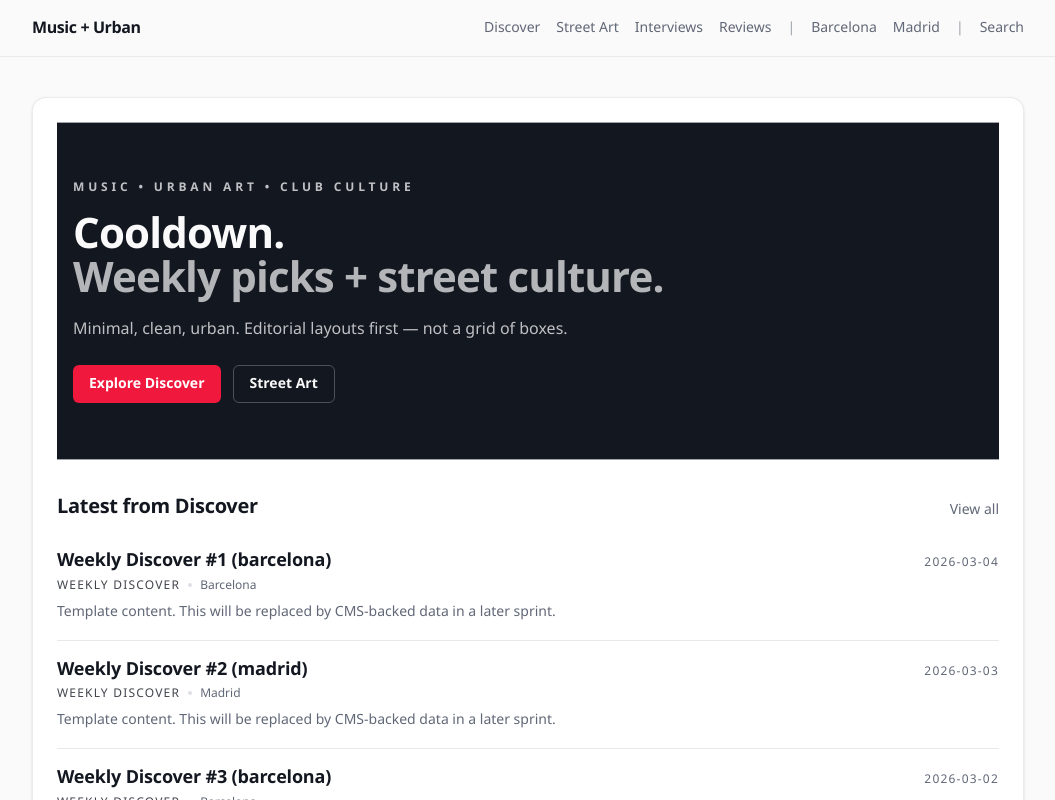
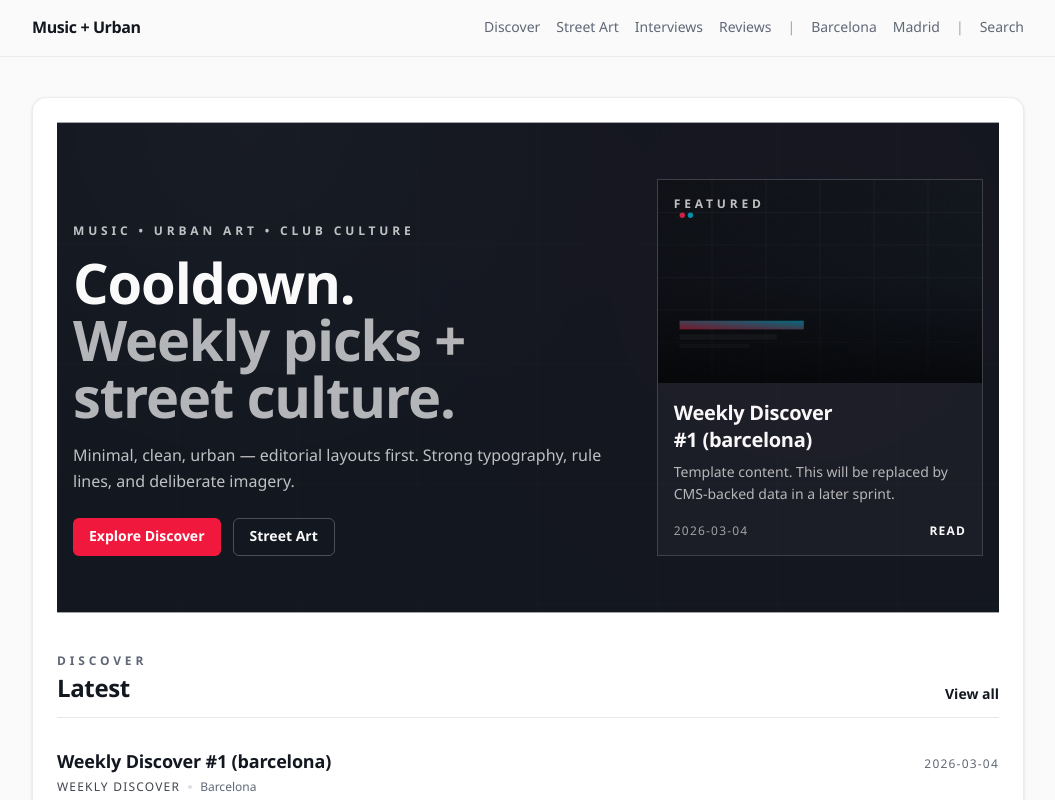
Before and after one commit to Arian1192/cooldown, a Next.js app in the folder web/: page / in a window 1280 px wide. Shown: the top 800 px of the page, without its empty margins (112-1167 px from the left). Built offline with nearby package versions, Linux system fonts and the light colour scheme; no server answers.

Commit message:
feat(ui): strengthen TagMag hero + featured module

```diff
--- a/web/src/app/page.tsx
+++ b/web/src/app/page.tsx
@@ -1,26 +1,38 @@
+import Image from "next/image";
 import Link from "next/link";
 
 import { EditorialList } from "@/components/EditorialList";
-import { getPagedItems } from "@/lib/content";
+import { getItem, getPagedItems } from "@/lib/content";
 
 export default function Home() {
-  const { items } = getPagedItems("discover", 1, 6);
+  const featured = getItem("discover", "discover-1");
+  const { items } = getPagedItems("discover", 1, 8);
 
   return (
-    <div className="space-y-8">
+    <div className="space-y-10">
       {/* Hero (TagMag-inspired) */}
       <section className="relative overflow-hidden border-y border-border/70 bg-foreground text-background">
-        <div className="mx-auto max-w-5xl px-4 py-14">
+        {/* subtle noise / grid */}
+        <div className="pointer-events-none absolute inset-0 opacity-[0.12]">
+          <div className="absolute inset-0 bg-[radial-gradient(circle_at_20%_0%,rgba(255,255,255,0.18),transparent_45%),radial-gradient(circle_at_80%_30%,rgba(255,45,85,0.18),transparent_55%)]" />
+          <div className="absolute inset-0 bg-[linear-gradient(to_right,rgba(255,255,255,0.10)_1px,transparent_1px),linear-gradient(to_bottom,rgba(255,255,255,0.10)_1px,transparent_1px)] bg-[size:120px_120px]" />
+        </div>
+
+        <div className="mx-auto max-w-6xl px-4 py-14">
+          <div className="grid items-end gap-10 lg:grid-cols-[1.25fr_0.75fr]">
             <div className="max-w-3xl space-y-4">
               <p className="text-xs font-semibold uppercase tracking-[0.32em] text-background/75">
                 Music • Urban Art • Club Culture
               </p>
-            <h1 className="text-balance text-[42px] font-semibold leading-[1.05] tracking-tight">
+              <h1 className="text-balance text-[48px] font-semibold leading-[1.02] tracking-tight sm:text-[56px]">
                 Cooldown.
-              <span className="block text-background/70">Weekly picks + street culture.</span>
+                <span className="block text-background/70">
+                  Weekly picks + street culture.
+                </span>
               </h1>
               <p className="max-w-[70ch] text-pretty text-base leading-relaxed text-background/75">
-              Minimal, clean, urban. Editorial layouts first — not a grid of boxes.
+                Minimal, clean, urban — editorial layouts first. Strong typography,
+                rule lines, and deliberate imagery.
               </p>
 
               <div className="flex flex-wrap gap-3 pt-2">
@@ -38,16 +50,63 @@ export default function Home() {
                 </Link>
               </div>
             </div>
+
+            {/* Featured module */}
+            {featured ? (
+              <article className="border border-background/15 bg-background/[0.03]">
+                <div className="relative aspect-[16/10] overflow-hidden">
+                  <Image
+                    src={featured.coverImageSrc}
+                    alt={featured.coverImageAlt}
+                    width={1200}
+                    height={750}
+                    className="h-full w-full object-cover opacity-90"
+                  />
+                  <div className="absolute inset-0 bg-gradient-to-t from-black/70 via-black/20 to-transparent" />
+                  <div className="absolute left-4 top-4 text-xs font-semibold uppercase tracking-[0.32em] text-background/75">
+                    Featured
+                  </div>
+                </div>
+                <div className="space-y-2 p-4">
+                  <h2 className="text-balance text-[20px] font-semibold leading-snug tracking-tight">
+                    <Link
+                      href={`/discover/${featured.slug}`}
+                      className="outline-none hover:underline focus-visible:underline"
+                    >
+                      {featured.title}
+                    </Link>
+                  </h2>
+                  <p className="text-sm leading-relaxed text-background/70">
+                    {featured.excerpt}
+                  </p>
+                  <div className="flex items-center justify-between pt-2 text-xs uppercase tracking-widest text-background/60">
+                    <span>{featured.date}</span>
+                    <Link
+                      href={`/discover/${featured.slug}`}
+                      className="font-semibold text-background hover:underline"
+                    >
+                      Read
+                    </Link>
+                  </div>
+                </div>
+              </article>
+            ) : null}
+          </div>
         </div>
       </section>
 
       {/* Latest (editorial rows) */}
-      <section className="space-y-3">
-        <div className="flex items-end justify-between gap-4">
-          <h2 className="text-balance text-xl font-semibold tracking-tight">
-            Latest from Discover
+      <section className="space-y-4">
+        <div className="flex items-end justify-between gap-4 border-b border-border/70 pb-3">
+          <div className="space-y-1">
+            <p className="text-xs font-semibold uppercase tracking-[0.32em] text-muted">
+              Discover
+            </p>
+            <h2 className="text-balance text-2xl font-semibold tracking-tight">
+              Latest
             </h2>
-          <Link className="text-sm font-medium text-muted hover:underline" href="/discover">
+          </div>
+          <Link className="text-sm font-semibold text-foreground hover:underline" href="/discover">
             View all
           </Link>
         </div>
```
Lines whose indentation alone changed are shown as unchanged.
